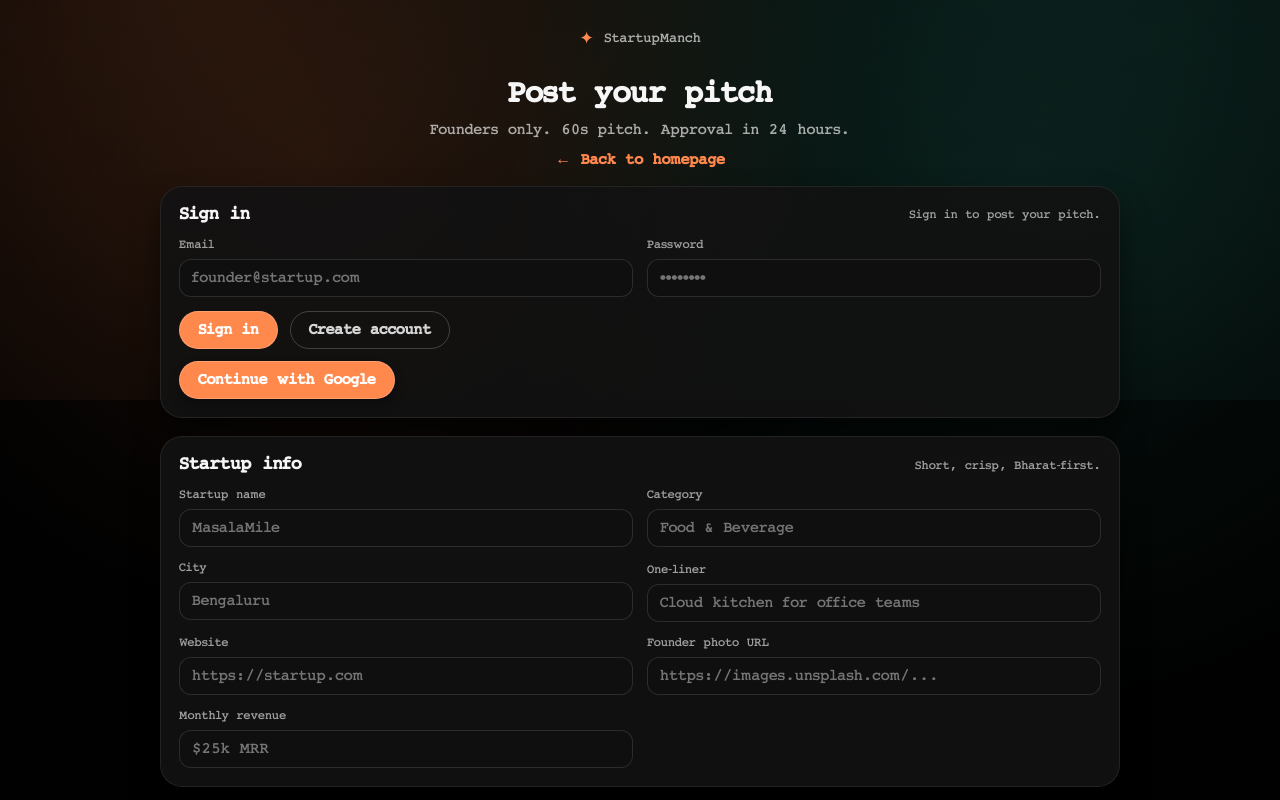
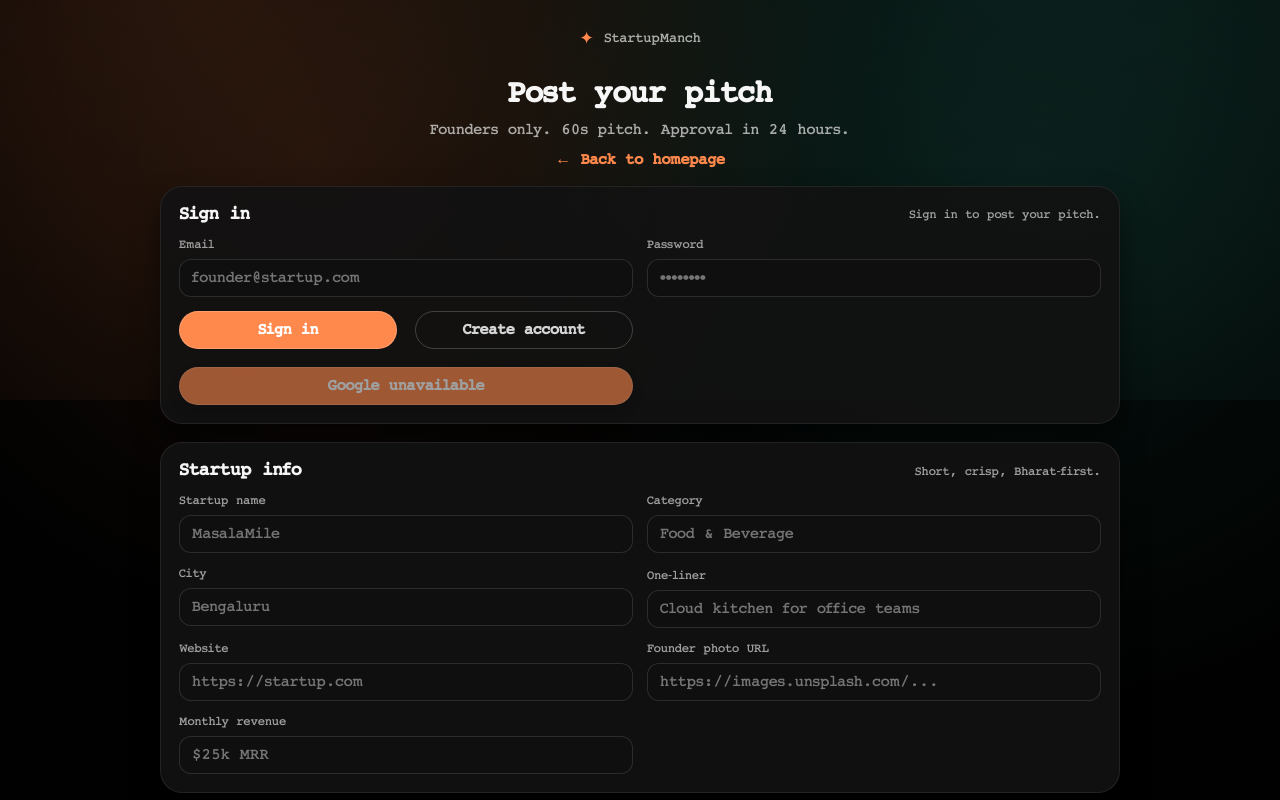
Before and after one commit to saharsh4u/startupmanch, a Next.js app: page /submit in a window 1280 px wide. Shown: the top 800 px of the page. Built offline with nearby package versions, Linux system fonts and the light colour scheme; no server answers.

Commit message:
Handle disabled Google auth and space auth buttons

```diff
--- a/src/app/globals.css
+++ b/src/app/globals.css
@@ -437,8 +437,9 @@ a {
 .submit-actions {
   display: flex;
   align-items: center;
-  gap: 12px;
+  gap: 18px;
   flex-wrap: wrap;
+  justify-content: space-between;
 }
 
 .submit-actions button {
@@ -448,6 +449,8 @@ a {
   background: var(--accent);
   color: #ffffff;
   font-weight: 600;
+  flex: 1 1 180px;
+  text-align: center;
 }
 
 .submit-actions button.ghost {
--- a/src/app/submit/page.tsx
+++ b/src/app/submit/page.tsx
@@ -28,6 +28,7 @@ export default function SubmitPage() {
   const [authStatus, setAuthStatus] = useState<AuthStatus>("idle");
   const [authError, setAuthError] = useState<string | null>(null);
   const [googleLoading, setGoogleLoading] = useState(false);
+  const googleEnabled = process.env.NEXT_PUBLIC_GOOGLE_AUTH_ENABLED === "true";
   const [email, setEmail] = useState("");
   const [password, setPassword] = useState("");
   const [sessionEmail, setSessionEmail] = useState<string | null>(null);
@@ -109,16 +110,21 @@ export default function SubmitPage() {
   };
 
   const handleGoogle = async () => {
+    if (!googleEnabled) {
+      setAuthError("Google sign-in is temporarily unavailable.");
+      return;
+    }
     try {
       setGoogleLoading(true);
       setAuthError(null);
       const origin = typeof window !== "undefined" ? window.location.origin : "";
-      await supabaseBrowser.auth.signInWithOAuth({
+      const { error } = await supabaseBrowser.auth.signInWithOAuth({
         provider: "google",
         options: {
           redirectTo: origin ? `${origin}/submit` : undefined,
         },
       });
+      if (error) throw error;
     } catch (error: any) {
       setAuthError(error.message ?? "Google sign-in failed.");
       setGoogleLoading(false);
@@ -305,9 +311,15 @@ export default function SubmitPage() {
                 <button type="button" className="ghost" disabled={authBusy} onClick={() => handleSignIn("signup")}>
                   Create account
                 </button>
-                <button type="button" className="google-button" disabled={authBusy} onClick={handleGoogle}>
-                  Continue with Google
-                </button>
+                {googleEnabled ? (
+                  <button type="button" className="google-button" disabled={authBusy} onClick={handleGoogle}>
+                    Continue with Google
+                  </button>
+                ) : (
+                  <button type="button" className="google-button" disabled>
+                    Google unavailable
+                  </button>
+                )}
               </div>
               {authError ? <p className="submit-error">{authError}</p> : null}
             </div>
```
